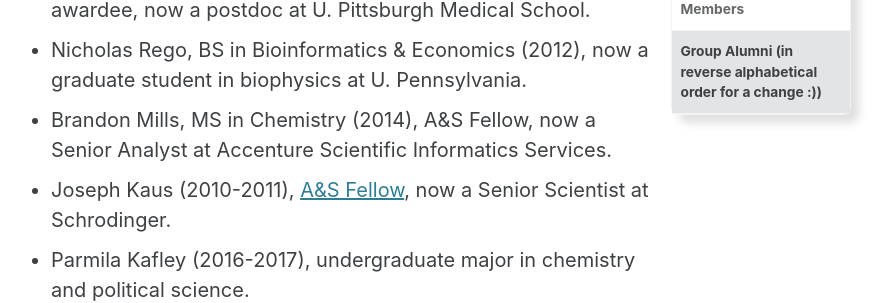
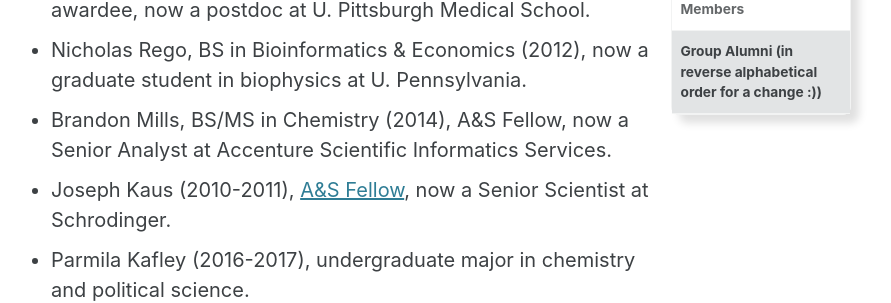
Before and after one commit to darianyang/mm-github-pages-test, a Jekyll site: the page built from _pages/people.md, in a window 1280 px wide and 900 px high, scrolled down 2456 px. Shown: the part 152-455 px from the top of the window, without its empty margins (309-1200 px from the left). Built offline with Jekyll 4.4.1, drawn with Linux system fonts in a browser that asks for light colours; cached includes are drawn as plain includes.

```diff
--- a/_pages/people.md
+++ b/_pages/people.md
@@ -93,7 +93,7 @@ current_group:
 * Maria (Panteva) Salari, BS in Chemistry (2010), Assistant Professor at McKendree University.
 * Ali Sinan Saglam, PhD in Chemistry (2018), DAAD Grant awardee, now a postdoc at U. Pittsburgh Medical School.
 * Nicholas Rego, BS in Bioinformatics & Economics (2012), now a graduate student in biophysics at U. Pennsylvania.
-* Brandon Mills, MS in Chemistry (2014), A&S Fellow, now a Senior Analyst at Accenture Scientific Informatics Services.
+* Brandon Mills, BS/MS in Chemistry (2014), A&S Fellow, now a Senior Analyst at Accenture Scientific Informatics Services.
 * Joseph Kaus (2010-2011), [A&S Fellow](https://www.asundergrad.pitt.edu/research/awards-and-funding#summer-undergraduate-research-awards), now a Senior Scientist at Schrodinger.
 * Parmila Kafley (2016-2017), undergraduate major in chemistry and political science.
 * Daniel Hatfield, BS in Chemistry (2013), [A&S Fellow](https://www.asundergrad.pitt.edu/research/awards-and-funding#summer-undergraduate-research-awards), now a chemistry graduate student at UCLA.
```
